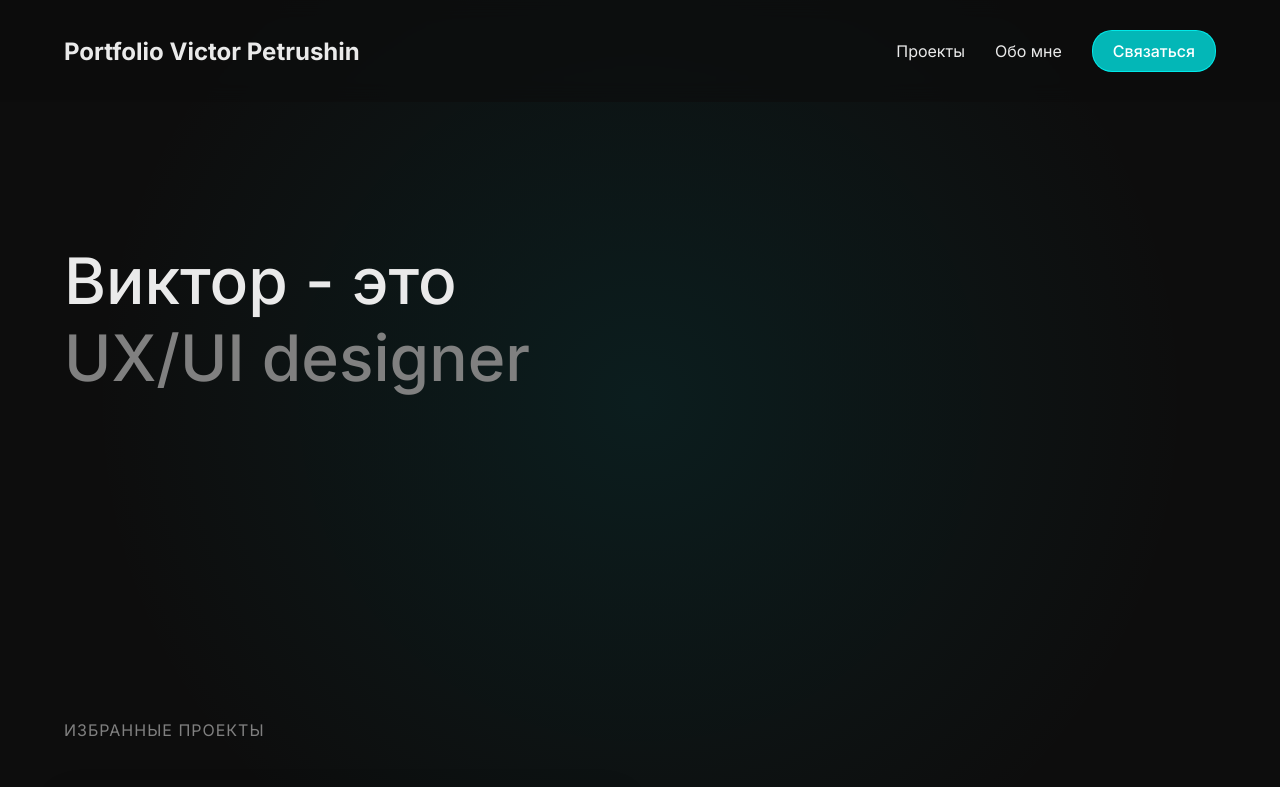
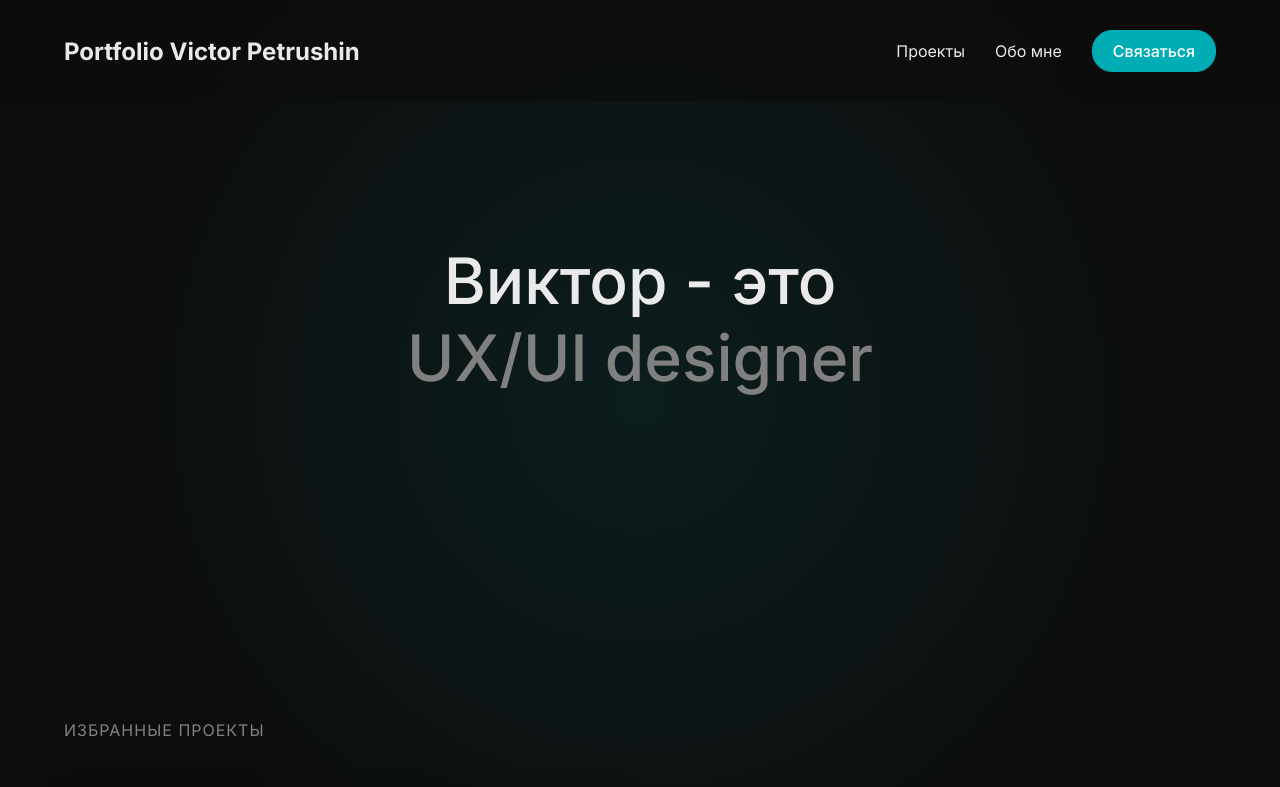
Before and after one commit to VictorWqzx/Portfolio-Victor-Petrushin, a plain HTML site: page index.html in a window 1280 px wide. Shown: the top 787 px of the page. Drawn offline with Linux system fonts and the light colour scheme; grey boxes are pictures that could not be loaded.

Commit message:
Fix: Hero text alignment on mobile

```diff
--- a/style.css
+++ b/style.css
@@ -1,11 +1,12 @@
+/* --- ГЛОБАЛЬНЫЕ СТИЛИ --- */
 :root {
     --bg-color: #0D0D0D;
     --text-color: #EAEAEA;
     --text-secondary: #808080;
     --border-color: #222;
-    --accent-color: #00ffffb4;
+    --accent-color: #00ADB5; /* Это твой бирюзовый! */
 
-
+    /* Переменные для позиции курсора, управляются через JS */
     --x: 50vw;
     --y: 50vh;
 }
@@ -25,7 +26,7 @@ body {
 
     background-image: radial-gradient(
         circle at var(--x) var(--y),
-        rgba(0, 173, 181, 0.1) 0%,
+        rgba(0, 173, 181, 0.1) 0%, /* Слабое свечение бирюзовым */
         rgba(0, 173, 181, 0) 20%
     );
     transition: background-color 0.3s;
@@ -92,11 +93,26 @@ a:hover { color: var(--accent-color); }
     color: var(--accent-color);
 }
 
+/* --- ИЗМЕНЕНИЯ ЗДЕСЬ: ГЛАВНЫЙ ЭКРАН --- */
+.hero {
+    min-height: 80vh;
+    display: flex;
+    align-items: center;
+    justify-content: center; /* 1. Добавили горизонтальное выравнивание */
+    text-align: center;      /* 2. Добавили выравнивание текста как подстраховку */
+}
+.hero h1 {
+    font-size: clamp(2.5rem, 5vw, 4rem);
+    font-weight: 500;
+    line-height: 1.2;
+}
+.role-text {
+    display: inline-block; /* 3. Изменили тип элемента для стабильности */
+    color: var(--text-secondary);
+    transition: opacity 0.3s;
+}
+
 /* --- СЕКЦИИ --- */
-.hero { min-height: 80vh; display: flex; align-items: center; }
-.hero h1 { font-size: clamp(2.5rem, 5vw, 4rem); font-weight: 500; line-height: 1.2; }
-.role-text { display: inline-block; color: var(--text-secondary); transition: opacity 0.3s; }
-
 section {
     padding: 80px 0;
     opacity: 0;
@@ -150,8 +166,7 @@ section.in-view { opacity: 1; transform: translateY(0); }
 .btn-secondary { background: transparent; border: 1px solid var(--text-secondary); transition: all 0.3s;}
 .btn-secondary:hover { background-color: var(--text-secondary); color: #fff; }
 
-
-/* --- СЕКЦИЯ "ОБО МНЕ" --- */
+/* --- СЕКЦИЯ "ОБО МНЕ" С ФОТОГРАФИЕЙ --- */
 .about {
     padding-top: 120px;
 }
@@ -162,13 +177,12 @@ section.in-view { opacity: 1; transform: translateY(0); }
     align-items: flex-start;
     border-top: 1px solid var(--border-color);
     padding-top: 80px;
-}.about-photo img {
+}
+.about-photo img {
     width: 100%;
     height: auto;
     box-shadow: 0 5px 25px rgba(0,0,0,0.2);
     border-radius: 15px;
-
-
 }
 .about-text .section-title {
     text-align: left;
@@ -180,11 +194,9 @@ section.in-view { opacity: 1; transform: translateY(0); }
 .about-text p {
     color: var(--text-light);
     font-size: 1.1rem;
-    line-height: 1.7;
-    margin-bottom: 15px;
+    line-height: 1.8;
+    margin-bottom: 20px;
 }
-
-
 
 /* --- ПОДВАЛ (ФУТЕР) --- */
 .main-footer { text-align: center; padding-top: 120px; }
```
